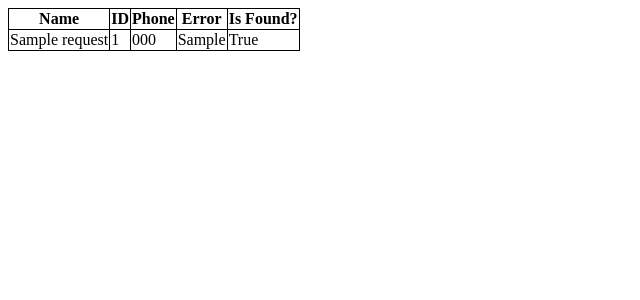
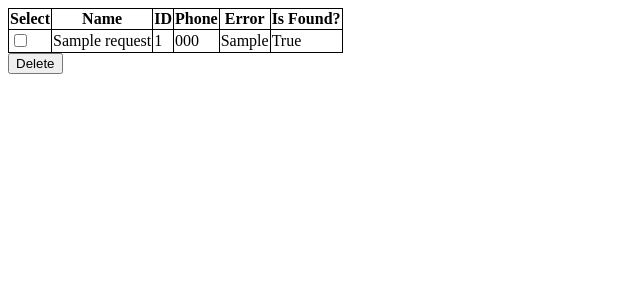
Before and after one commit to AviadBag/Darkon-Scheduler, a Flask app: page / in a window 1280 px wide. Shown: the top 300 px of the page, without its empty margins (0-640 px from the left). Run offline with Flask 2, Linux system fonts and the light colour scheme; tables that the repository leaves empty hold one stand-in row (values such as "Sample post").

Commit message:
web - added a delete button

```diff
--- a/app.py
+++ b/app.py
@@ -14,10 +14,18 @@ SessionFactory = sessionmaker(bind=engine)
 app = Flask(__name__)
 
 @app.route("/")
-def hello_world():
+def main():
     # Retrieve data from db
     session = SessionFactory()
     all_requests = session.query(Request)
 
     # Render data
     return render_template('app.html', requests=all_requests)
+
+@app.route('/delete/<id>')
+def delete(id):
+    session = SessionFactory()
+    session.query(Request).filter_by(id=id).delete()
+    session.commit()
+
+    return 'ok'
--- /dev/null
+++ b/static/app.js
@@ -0,0 +1,13 @@
+const button_delete = async () => {
+    const checkboxes = Array.from(document.getElementsByClassName('delete-cb'));
+    for (const cb of checkboxes) {
+        if (cb.checked)
+            await delete_request(cb.name)
+    }
+
+    window.location.reload();
+};
+
+const delete_request = async id => {
+    await fetch(`/delete/${id}`);
+};
--- a/templates/app.html
+++ b/templates/app.html
@@ -2,13 +2,13 @@
 <html lang="en">
 <head>
     <meta charset="UTF-8">
-    <meta http-equiv="refresh" content="5" >
     <title>Title</title>
     <link rel="stylesheet" href="{{ url_for('static', filename='app.css') }}">
 </head>
 <body>
     <table>
         <tr>
+            <th>Select</th>
             <th>Name</th>
             <th>ID</th>
             <th>Phone</th>
@@ -17,6 +17,9 @@
         </tr>
         {% for request in requests %}
         <tr>
+            <td>
+                <input type="checkbox" class="delete-cb" name="{{request.id}}">
+            </td>
             <td>{{request.name}}</td>
             <td>{{request.id}}</td>
             <td>{{request.phone_number}}</td>
@@ -25,5 +28,9 @@
         </tr>
         {% endfor %}
     </table>
+
+    <button onclick="button_delete()">Delete</button>
+
+    <script src="{{ url_for('static', filename='app.js') }}"></script>
 </body>
 </html>
```
Lines whose indentation alone changed are shown as unchanged.
